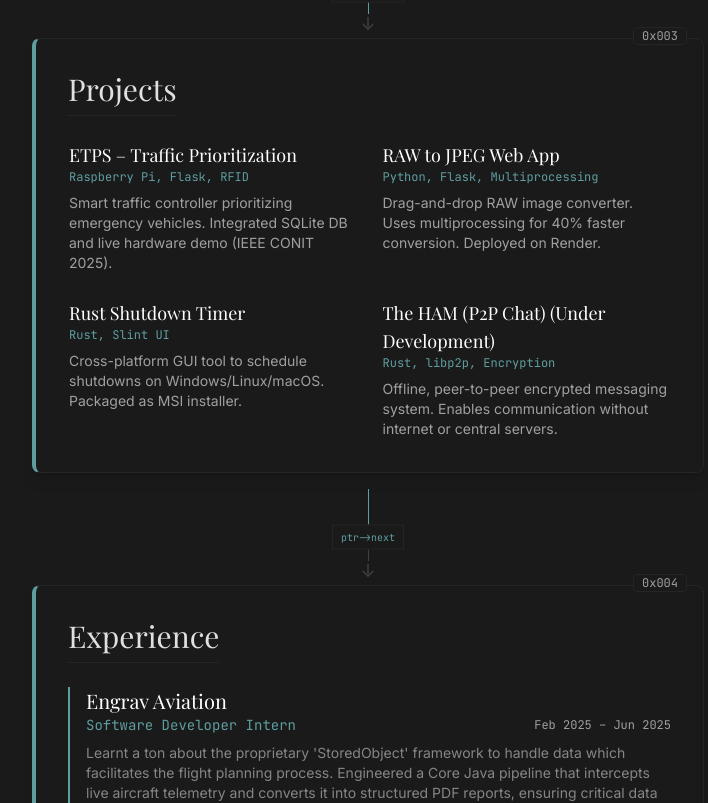
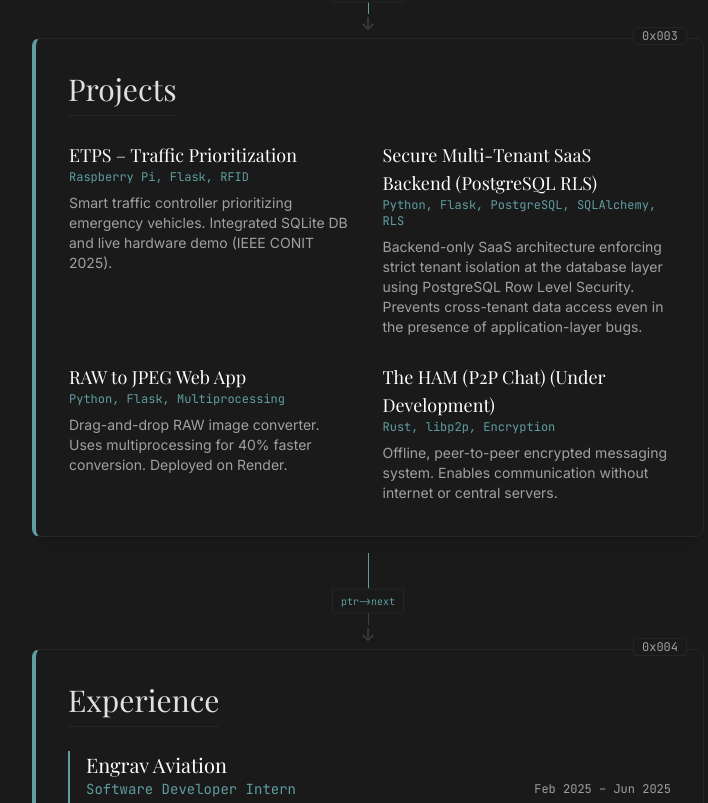
Before and after one commit to shreyas-sridhar/portfolio-shreyas-DS-LL, a React (Vite) app: page / in a window 1280 px wide. Shown: the part 1278-2081 px from the top of the page, without its empty margins (272-980 px from the left). Built offline with nearby package versions, Linux system fonts and the light colour scheme; a web font is replaced by a local one.

Commit message:
project node changes

```diff
--- a/src/App.tsx
+++ b/src/App.tsx
@@ -87,6 +87,30 @@ function App() {
                                     Smart traffic controller prioritizing emergency vehicles. Integrated SQLite DB and live hardware demo (IEEE CONIT 2025).
                                 </p>
                             </a>
+                            {/* PostgreSQL RLS Multi-Tenant SaaS */}
+                            <a
+                                href="https://github.com/shreyas-sridhar/postgres-rls-multitenant-saas"
+                                target="_blank"
+                                rel="noreferrer"
+                                className="group cursor-pointer block border border-transparent hover:border-surface/50 rounded-lg p-4 -m-4 transition-all"
+                            >
+                                <h3 className="text-lg font-medium text-white group-hover:text-accent transition-colors flex items-center justify-between">
+                                    Secure Multi-Tenant SaaS Backend (PostgreSQL RLS)
+                                    <span className="text-xs border border-accent/50 rounded px-1 text-accent opacity-0 group-hover:opacity-100 transition-opacity">
+                                        ↗
+                                    </span>
+                                </h3>
+
+                                <div className="text-xs font-mono text-accent mb-2">
+                                    Python, Flask, PostgreSQL, SQLAlchemy, RLS
+                                </div>
+
+                                <p className="text-sm text-secondary mt-1">
+                                    Backend-only SaaS architecture enforcing strict tenant isolation at the database
+                                    layer using PostgreSQL Row Level Security. Prevents cross-tenant data access even
+                                    in the presence of application-layer bugs.
+                                </p>
+                            </a>
 
                             {/* RAW Converter */}
                             <a href="https://github.com/shreyas-sridhar/raw-image-converter" target="_blank" rel="noreferrer" className="group cursor-pointer block border border-transparent hover:border-surface/50 rounded-lg p-4 -m-4 transition-all">
@@ -100,17 +124,6 @@ function App() {
                                 </p>
                             </a>
 
-                            {/* Shutdown Timer */}
-                            <a href="https://github.com/shreyas-sridhar/shutdown-app-using-rust" target="_blank" rel="noreferrer" className="group cursor-pointer block border border-transparent hover:border-surface/50 rounded-lg p-4 -m-4 transition-all">
-                                <h3 className="text-lg font-medium text-white group-hover:text-accent transition-colors flex items-center justify-between">
-                                    Rust Shutdown Timer
-                                    <span className="text-xs border border-accent/50 rounded px-1 text-accent opacity-0 group-hover:opacity-100 transition-opacity">↗</span>
-                                </h3>
-                                <div className="text-xs font-mono text-accent mb-2">Rust, Slint UI</div>
-                                <p className="text-sm text-secondary mt-1">
-                                    Cross-platform GUI tool to schedule shutdowns on Windows/Linux/macOS. Packaged as MSI installer.
-                                </p>
-                            </a>
 
                             {/* The HAM */}
                             <a href="https://github.com/shreyas-sridhar/HAM-Chat" target="_blank" rel="noreferrer" className="group cursor-pointer block border border-transparent hover:border-surface/50 rounded-lg p-4 -m-4 transition-all">
```
